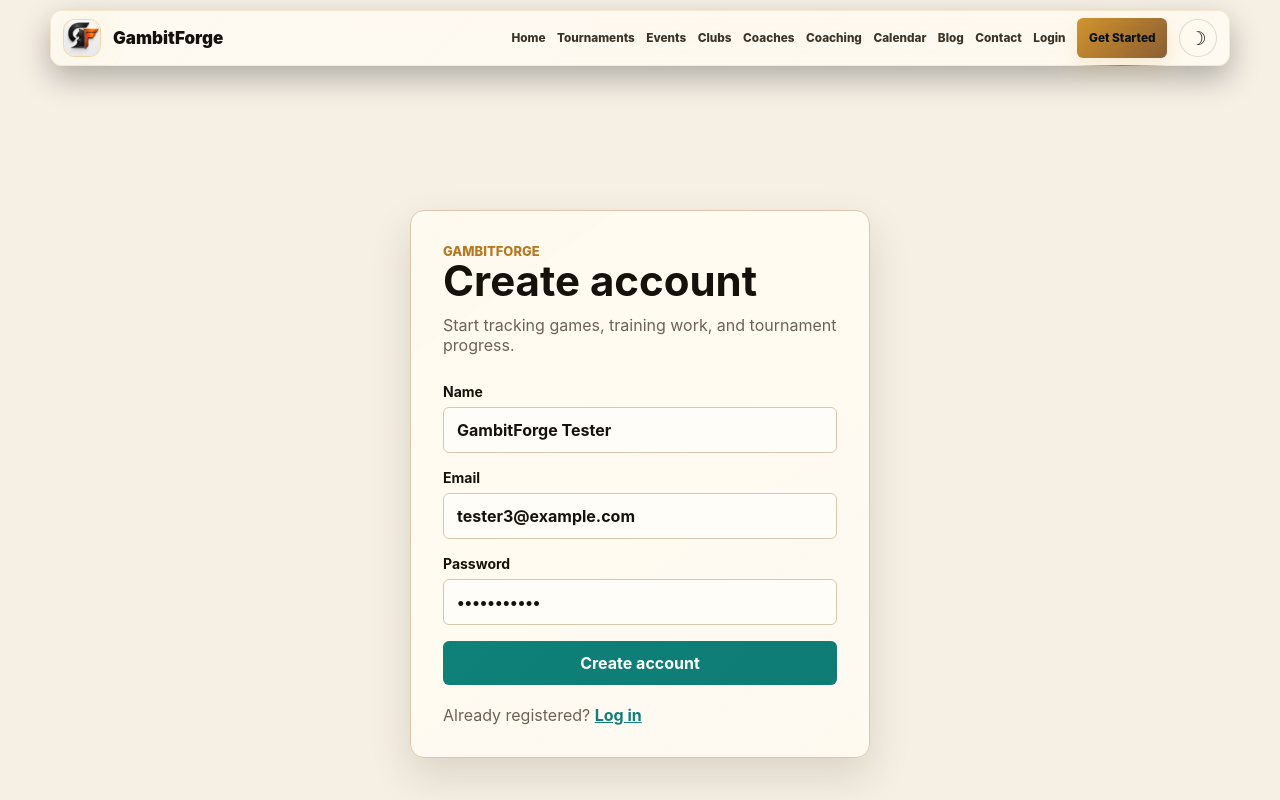
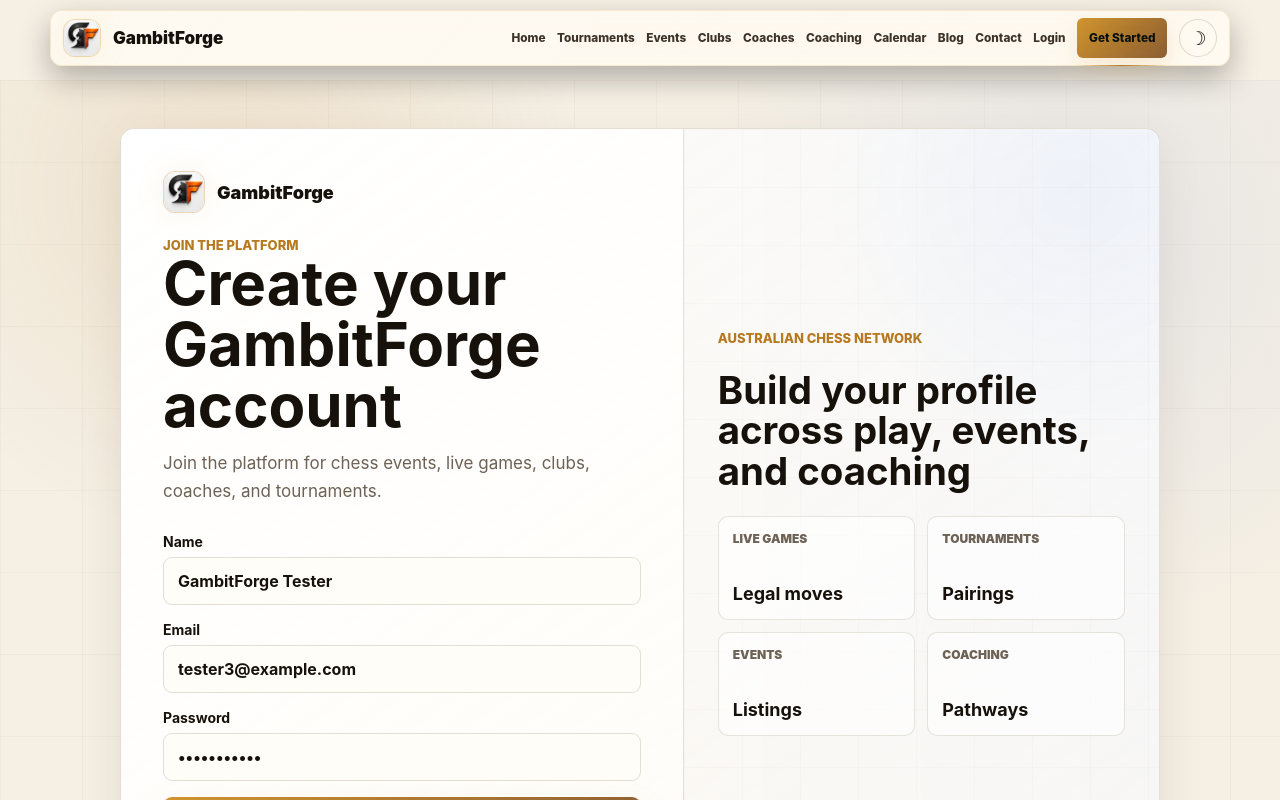
Before and after one commit to Bitolko/gambitforge-web, a Vue app: page /register in a window 1280 px wide. Shown: the top 800 px of the page. Built offline with nearby package versions, Linux system fonts and the light colour scheme; no server answers.

Commit message:
Redesign authentication screens

```diff
--- a/src/pages/Login.vue
+++ b/src/pages/Login.vue
@@ -32,26 +32,36 @@ async function submit() {
 
 <template>
   <main class="auth-page">
-    <section class="auth-panel">
-      <p class="eyebrow">GambitForge</p>
-      <h1>Log in</h1>
-      <p class="lede">Enter the arena and continue building your chess record.</p>
+    <section class="auth-shell" aria-labelledby="login-title">
+      <div class="auth-panel">
+        <RouterLink class="auth-brand" to="/">
+          <span class="auth-brand-logo">
+            <img src="/gambitforge-logo-web.png" alt="GambitForge logo" width="40" height="40" />
+          </span>
+          <span>GambitForge</span>
+        </RouterLink>
+
+        <div>
+          <p class="eyebrow">Secure platform access</p>
+          <h1 id="login-title">Welcome back</h1>
+          <p class="lede">Sign in to manage games, tournaments, events, and coaching tools.</p>
+        </div>
 
         <form class="auth-form" @submit.prevent="submit">
           <label>
-          Email
+            <span>Email</span>
             <input v-model="email" type="email" autocomplete="email" required />
           </label>
 
           <label>
-          Password
+            <span>Password</span>
             <input v-model="password" type="password" autocomplete="current-password" required />
           </label>
 
           <p v-if="error" class="form-error">{{ error }}</p>
 
-        <button type="submit" :disabled="loading">
-          {{ loading ? 'Logging in...' : 'Log in' }}
+          <button class="auth-submit-button" type="submit" :disabled="loading">
+            {{ loading ? 'Logging in...' : 'Login' }}
           </button>
         </form>
 
@@ -59,6 +69,30 @@ async function submit() {
           New to GambitForge?
           <RouterLink to="/register">Create an account</RouterLink>
         </p>
+      </div>
+
+      <aside class="auth-visual-panel" aria-label="GambitForge platform preview">
+        <p class="eyebrow">Premium chess operations</p>
+        <h2>One command room for your chess ecosystem</h2>
+        <div class="auth-visual-grid">
+          <article>
+            <span>Live Games</span>
+            <strong>12 boards</strong>
+          </article>
+          <article>
+            <span>Tournaments</span>
+            <strong>Swiss rooms</strong>
+          </article>
+          <article>
+            <span>Events</span>
+            <strong>NSW rapid</strong>
+          </article>
+          <article>
+            <span>Coaching</span>
+            <strong>Junior plans</strong>
+          </article>
+        </div>
+      </aside>
     </section>
   </main>
 </template>
--- a/src/pages/Register.vue
+++ b/src/pages/Register.vue
@@ -34,38 +34,72 @@ async function submit() {
 
 <template>
   <main class="auth-page">
-    <section class="auth-panel">
-      <p class="eyebrow">GambitForge</p>
-      <h1>Create account</h1>
-      <p class="lede">Start tracking games, training work, and tournament progress.</p>
+    <section class="auth-shell" aria-labelledby="register-title">
+      <div class="auth-panel">
+        <RouterLink class="auth-brand" to="/">
+          <span class="auth-brand-logo">
+            <img src="/gambitforge-logo-web.png" alt="GambitForge logo" width="40" height="40" />
+          </span>
+          <span>GambitForge</span>
+        </RouterLink>
+
+        <div>
+          <p class="eyebrow">Join the platform</p>
+          <h1 id="register-title">Create your GambitForge account</h1>
+          <p class="lede">Join the platform for chess events, live games, clubs, coaches, and tournaments.</p>
+        </div>
 
         <form class="auth-form" @submit.prevent="submit">
           <label>
-          Name
+            <span>Name</span>
             <input v-model="name" autocomplete="name" required />
           </label>
 
           <label>
-          Email
+            <span>Email</span>
             <input v-model="email" type="email" autocomplete="email" required />
           </label>
 
           <label>
-          Password
+            <span>Password</span>
             <input v-model="password" type="password" autocomplete="new-password" required minlength="8" />
           </label>
 
           <p v-if="error" class="form-error">{{ error }}</p>
 
-        <button type="submit" :disabled="loading">
-          {{ loading ? 'Creating...' : 'Create account' }}
+          <button class="auth-submit-button" type="submit" :disabled="loading">
+            {{ loading ? 'Creating account...' : 'Create account' }}
           </button>
         </form>
 
         <p class="auth-switch">
           Already registered?
-        <RouterLink to="/login">Log in</RouterLink>
+          <RouterLink to="/login">Login</RouterLink>
         </p>
+      </div>
+
+      <aside class="auth-visual-panel" aria-label="GambitForge platform preview">
+        <p class="eyebrow">Australian chess network</p>
+        <h2>Build your profile across play, events, and coaching</h2>
+        <div class="auth-visual-grid">
+          <article>
+            <span>Live Games</span>
+            <strong>Legal moves</strong>
+          </article>
+          <article>
+            <span>Tournaments</span>
+            <strong>Pairings</strong>
+          </article>
+          <article>
+            <span>Events</span>
+            <strong>Listings</strong>
+          </article>
+          <article>
+            <span>Coaching</span>
+            <strong>Pathways</strong>
+          </article>
+        </div>
+      </aside>
     </section>
   </main>
 </template>
```
Also changed, not shown: src/style.css. Lines whose indentation alone changed are shown as unchanged.
